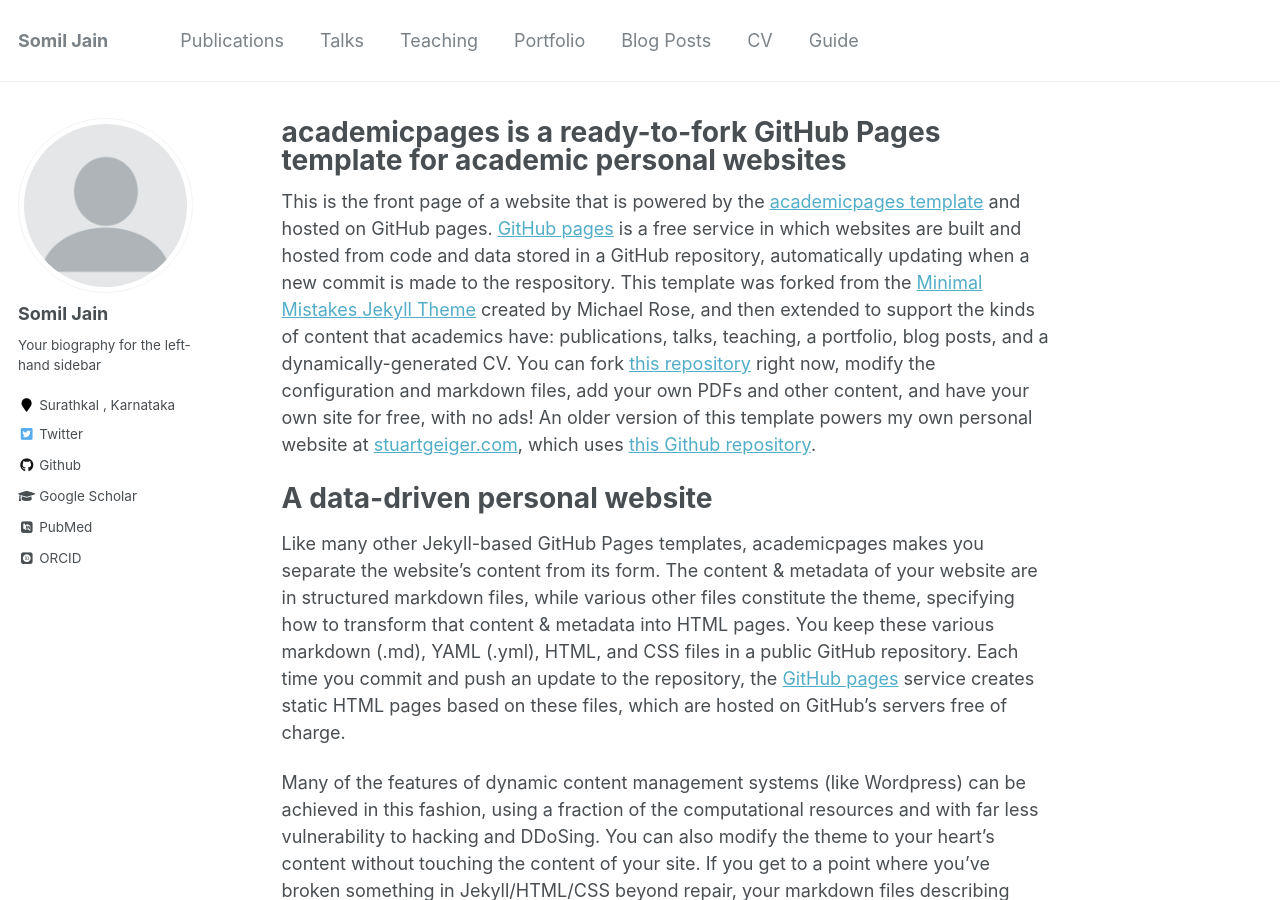
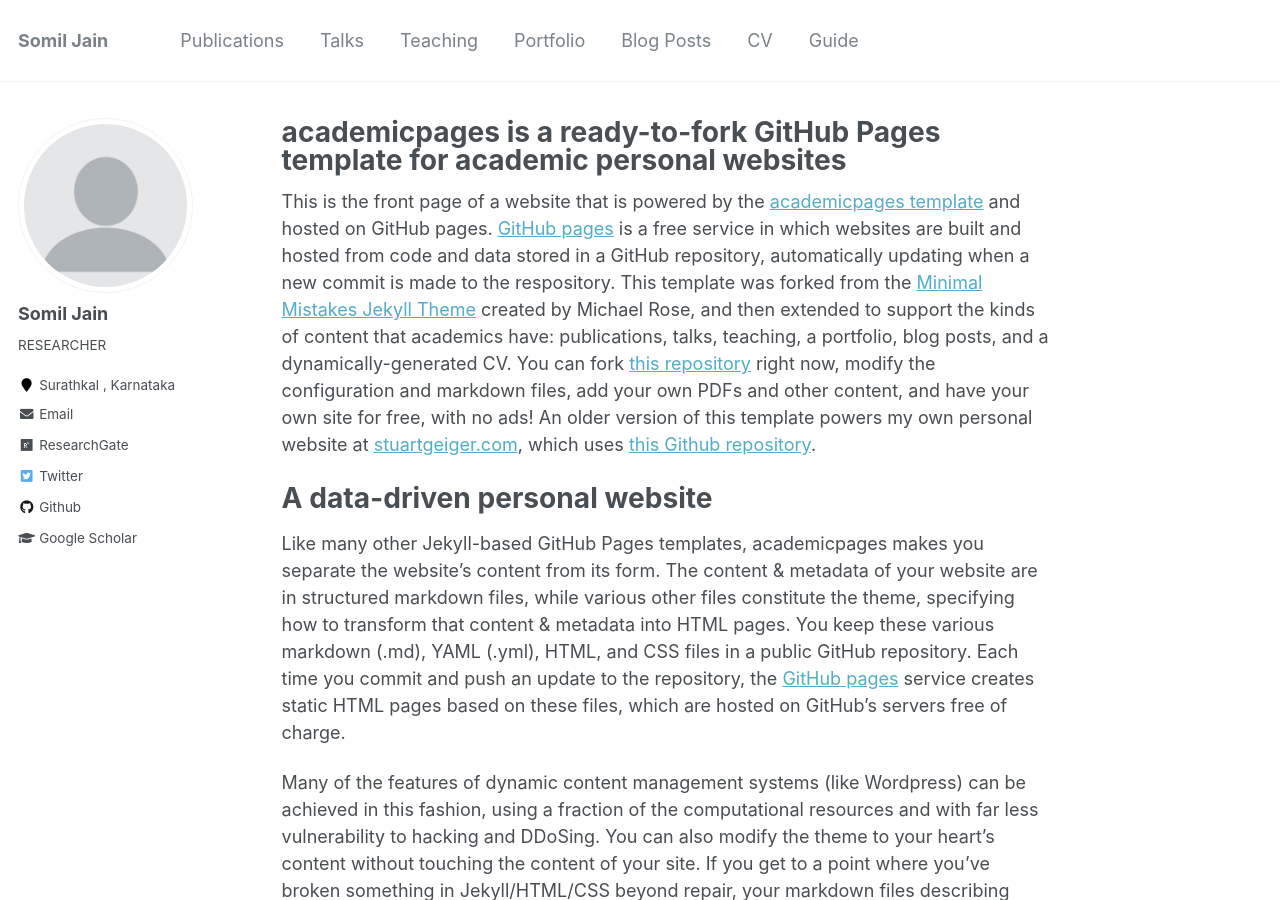
Before and after one commit to somiljain7/somiljain7.github.io, a Jekyll site: the page built from _pages/about.md, in a window 1280 px wide and 900 px high. Built offline with Jekyll 4.4.1, drawn with Linux system fonts in a browser that asks for light colours; some web fonts are replaced; part of the change alters nothing that is shown.

Commit message:
Update _config.yml

```diff
--- a/_config.yml
+++ b/_config.yml
@@ -82,13 +82,13 @@ analytics:
 author:
   name             : "Somil Jain"
   avatar           : "profile.png"
-  bio              : "Your biography for the left-hand sidebar"
+  bio              : "RESEARCHER"
   location         : "Surathkal , Karnataka"
   employer         :
-  pubmed           : "https://www.ncbi.nlm.nih.gov/pubmed/?term=john+snow"
-  googlescholar    : "http://yourfullgooglescholarurl.com"
-  email            :
-  researchgate     :  # example: "https://www.researchgate.net/profile/yourprofile"
+  pubmed           :
+  googlescholar    : "https://scholar.google.com/citations?user=r8g8LHwAAAAJ&hl=en"
+  email            : "somiljain71100@gmail.com"
+  researchgate     : "https://www.researchgate.net/profile/Somil-Jain-6"
   uri              :
   bitbucket        :
   codepen          :
@@ -96,20 +96,20 @@ author:
   flickr           :
   facebook         :
   foursquare       :
-  github           : "academicpages"
+  github           : "somiljain7"
   google_plus      :
   keybase          :
   instagram        :
   impactstory      : #"https://profiles.impactstory.org/u/xxxx-xxxx-xxxx-xxxx"
   lastfm           :
   linkedin         :
-  orcid            : "http://orcid.org/yourorcidurl"
+  orcid            : #"http://orcid.org/yourorcidurl"
   pinterest        :
   soundcloud       :
   stackoverflow    : # http://stackoverflow.com/users/123456/username
   steam            :
   tumblr           :
-  twitter          : "replacethistwitterhandle"
+  twitter          : "coderatwork7"
   vine             :
   weibo            :
   xing             :
```
